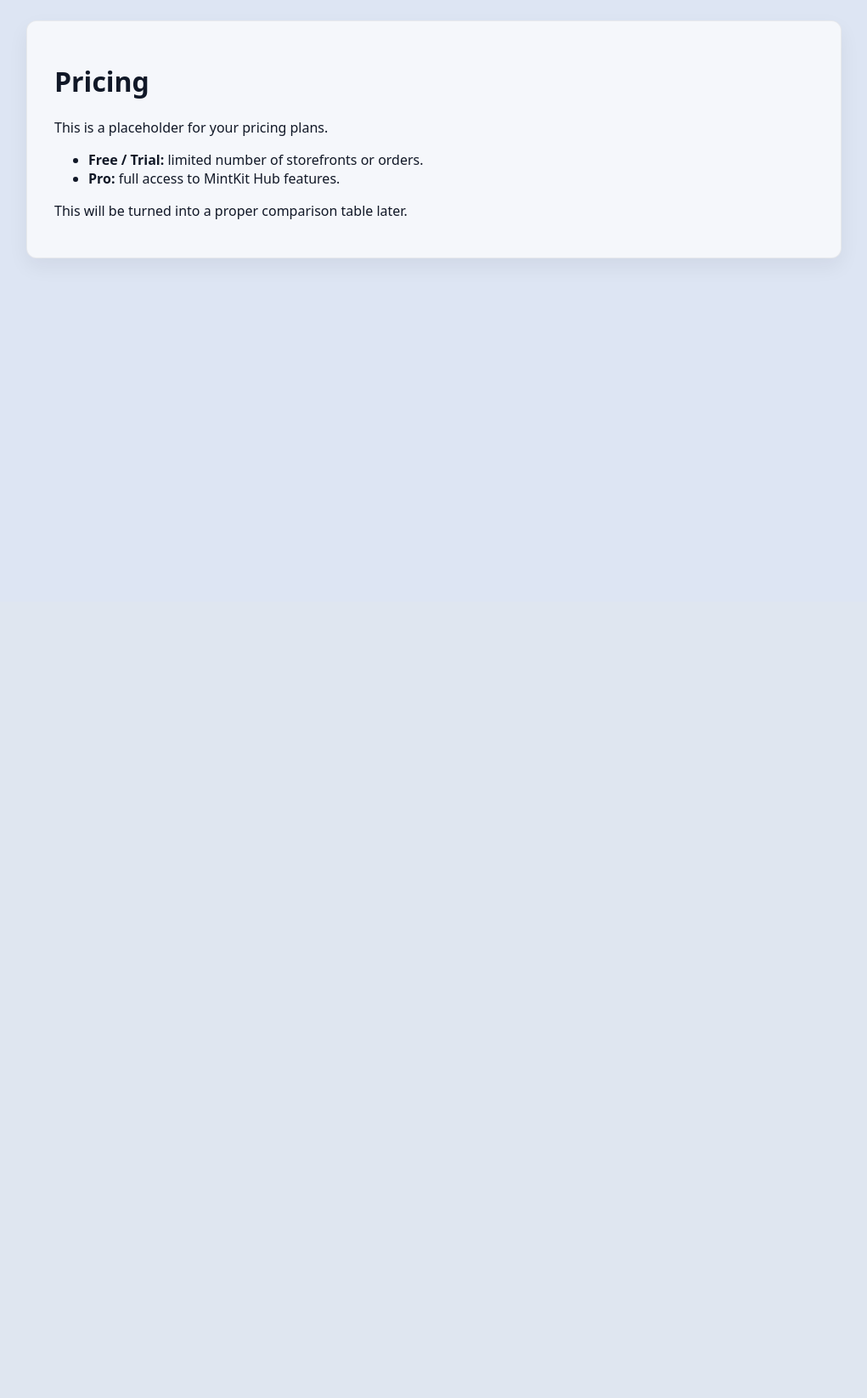
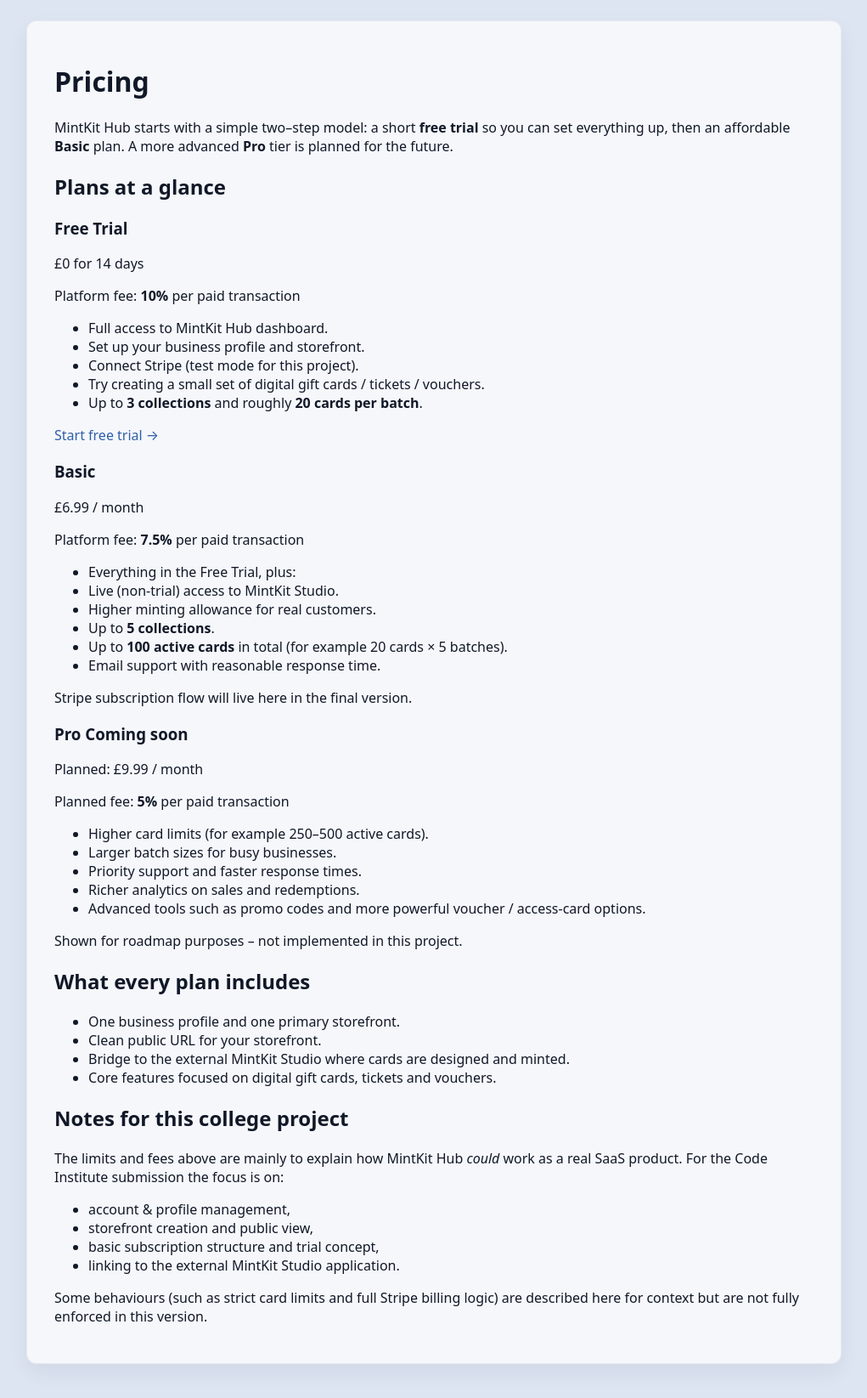
Before and after one commit to Oscar-Ivs/mintkit-hub, a Django app: page /pricing/ in a window 1280 px wide. Shown: the part 92-1737 px from the top of the page at 85% size, without its empty margins (129-1150 px from the left). Before the commit the page ends 395 px from the top, so only its background shows below. Run offline with Django 5.2, Linux system fonts and the light colour scheme.

Commit message:
Updated info in Pricing page

```diff
--- a/templates/core/pricing.html
+++ b/templates/core/pricing.html
@@ -1,18 +1,111 @@
 {% extends "base.html" %}
 
 {% block content %}
+
 <h1>Pricing</h1>
 
 <p>
-  This is a placeholder for your pricing plans.
+  MintKit Hub starts with a simple two–step model:
+  a short <strong>free trial</strong> so you can set everything up,
+  then an affordable <strong>Basic</strong> plan.
+  A more advanced <strong>Pro</strong> tier is planned for the future.
 </p>
 
+<div class="card">
+  <h2>Plans at a glance</h2>
+
+  <div class="cards-grid">
+    <!-- Trial -->
+    <section class="plan">
+      <h3>Free Trial</h3>
+      <p class="price">£0 for 14 days</p>
+      <p class="fee-note">Platform fee: <strong>10%</strong> per paid transaction</p>
+
+      <ul>
+        <li>Full access to MintKit Hub dashboard.</li>
+        <li>Set up your business profile and storefront.</li>
+        <li>Connect Stripe (test mode for this project).</li>
+        <li>Try creating a small set of digital gift cards / tickets / vouchers.</li>
+        <li>Up to <strong>3 collections</strong> and roughly <strong>20 cards per batch</strong>.</li>
+      </ul>
+
+      {% if user.is_authenticated %}
+        <p class="cta">
+          <a href="{% url 'dashboard' %}">Continue in dashboard →</a>
+        </p>
+      {% else %}
+        <p class="cta">
+          <a href="{% url 'register' %}">Start free trial →</a>
+        </p>
+      {% endif %}
+    </section>
+
+    <!-- Basic -->
+    <section class="plan plan-highlight">
+      <h3>Basic</h3>
+      <p class="price">£6.99 / month</p>
+      <p class="fee-note">Platform fee: <strong>7.5%</strong> per paid transaction</p>
+
+      <ul>
+        <li>Everything in the Free Trial, plus:</li>
+        <li>Live (non-trial) access to MintKit Studio.</li>
+        <li>Higher minting allowance for real customers.</li>
+        <li>Up to <strong>5 collections</strong>.</li>
+        <li>Up to <strong>100 active cards</strong> in total
+            (for example 20 cards × 5 batches).</li>
+        <li>Email support with reasonable response time.</li>
+      </ul>
+
+      <p class="cta muted">
+        Stripe subscription flow will live here in the final version.
+      </p>
+    </section>
+
+    <!-- Pro (coming soon) -->
+    <section class="plan plan-soon">
+      <h3>Pro <span class="badge">Coming soon</span></h3>
+      <p class="price">Planned: £9.99 / month</p>
+      <p class="fee-note">Planned fee: <strong>5%</strong> per paid transaction</p>
+
+      <ul>
+        <li>Higher card limits (for example 250–500 active cards).</li>
+        <li>Larger batch sizes for busy businesses.</li>
+        <li>Priority support and faster response times.</li>
+        <li>Richer analytics on sales and redemptions.</li>
+        <li>Advanced tools such as promo codes and
+            more powerful voucher / access-card options.</li>
+      </ul>
+
+      <p class="cta muted">
+        Shown for roadmap purposes – not implemented in this project.
+      </p>
+    </section>
+  </div>
+</div>
+
+<h2>What every plan includes</h2>
 <ul>
-  <li><strong>Free / Trial:</strong> limited number of storefronts or orders.</li>
-  <li><strong>Pro:</strong> full access to MintKit Hub features.</li>
+  <li>One business profile and one primary storefront.</li>
+  <li>Clean public URL for your storefront.</li>
+  <li>Bridge to the external MintKit Studio where cards are designed and minted.</li>
+  <li>Core features focused on digital gift cards, tickets and vouchers.</li>
+</ul>
+
+<h2>Notes for this college project</h2>
+<p>
+  The limits and fees above are mainly to explain how MintKit Hub <em>could</em> work
+  as a real SaaS product. For the Code Institute submission the focus is on:
+</p>
+<ul>
+  <li>account &amp; profile management,</li>
+  <li>storefront creation and public view,</li>
+  <li>basic subscription structure and trial concept,</li>
+  <li>linking to the external MintKit Studio application.</li>
 </ul>
 
 <p>
-  This will be turned into a proper comparison table later.
+  Some behaviours (such as strict card limits and full Stripe billing logic)
+  are described here for context but are not fully enforced in this version.
 </p>
+
 {% endblock %}
```
